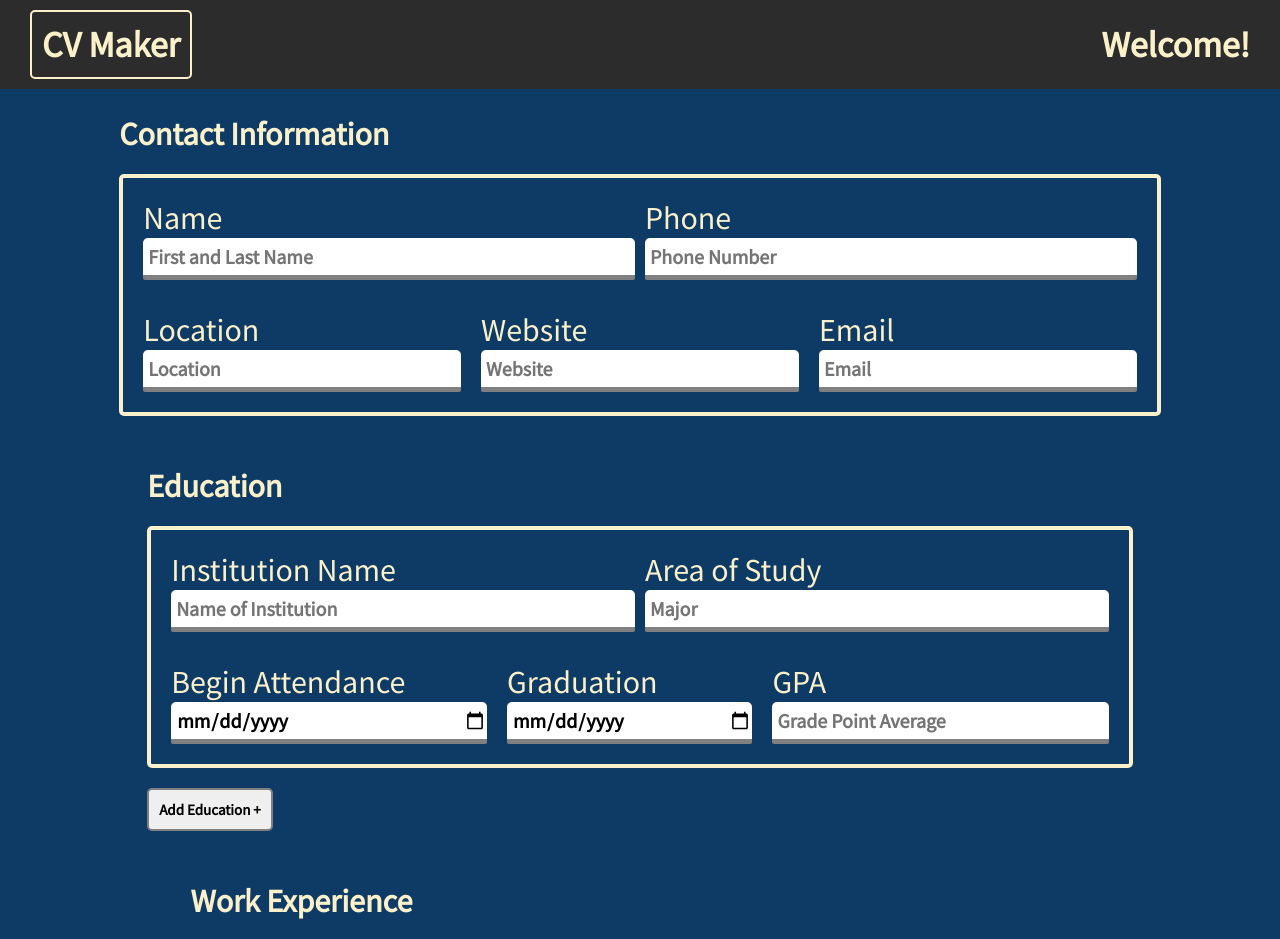
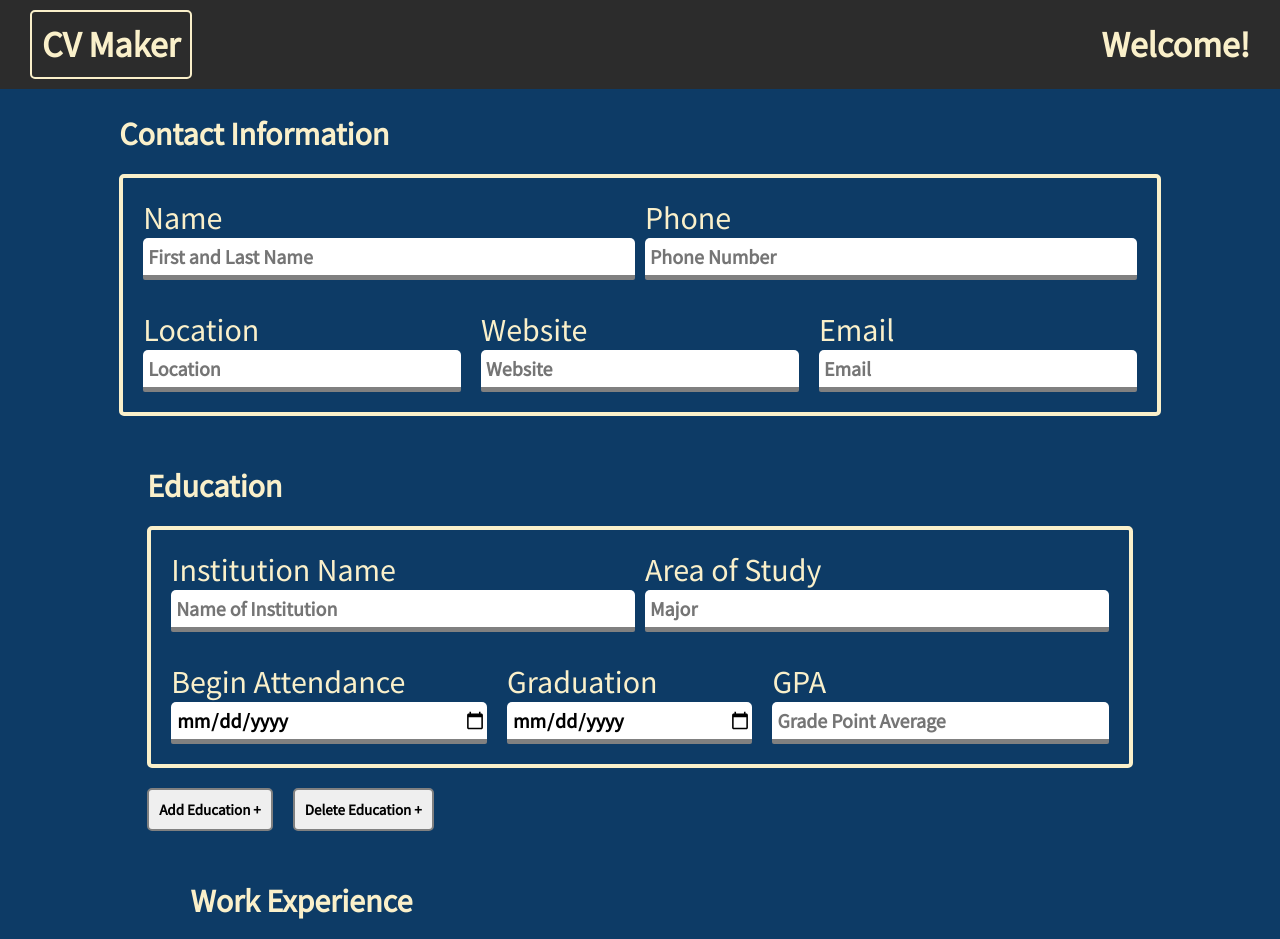
Before and after one commit to nhleto/resume-maker-final, a React (Create React App) app in the folder resume-frontend/: page / in a window 1280 px wide. Shown: the top 939 px of the page. Built offline with nearby package versions, Linux system fonts and the light colour scheme.

Commit message:
delete and add sections added to education and hooked into app.jsx

```diff
--- a/resume-frontend/src/App.jsx
+++ b/resume-frontend/src/App.jsx
@@ -14,15 +14,12 @@ class App extends React.Component{
 
     this.state = {
       values: { resume: {} },
-      education_sections: {
-        counter: 1,
-        components: []
-      }
+      education_counter: 1,
     }
-
     this.formSubmit = this.formSubmit.bind(this)
     this.onInputChange = this.onInputChange.bind(this)
     this.addSection = this.addSection.bind(this)
+    this.deleteSection = this.deleteSection.bind(this)
   }
 
   formSubmit(e){
@@ -46,22 +43,25 @@ class App extends React.Component{
     this.setState({
       resume: newOne
     })
+    console.log(this.state.values)
   }
 
   addSection(){
-    const { count } = this.state.education_sections.counter
-    const { components } = this.state.education_sections.components
-    this.setState({ counter: this.state.education_sections.counter += 1 })
-    let edComponents = [... this.state.education_sections.components, <Header/>]
-    for (let i = 0; i < count; i++) {
-      this.setState({
-        components: edComponents
-      })
-    }
-    // this.setState({ components: edComponents })
-    // console.log(edComponents)
-    console.log(this.state.education_sections)
-    // console.log(this.state.education_sections.counter, this.state.education_sections.components )
+    let addCount = this.state.education_counter
+    this.setState({
+      education_counter: addCount += 1
+    })
+    setTimeout(() => {
+      let edButtons = document.querySelectorAll("#edButton")
+      edButtons.forEach( button => { if (edButtons.length > 1)
+        { edButtons[0].remove()} })}, 25);
+  }
+
+  deleteSection(){
+    let negCount = this.state.education_counter
+    this.setState({
+      education_counter: negCount -= 1
+    })
   }
 
   render(){
@@ -72,9 +72,13 @@ class App extends React.Component{
           <Nav/>
         </header>
           <Header onInputChange={this.onInputChange} />
-          <Education onInputChange={this.onInputChange}
+          {[...Array(this.state.education_counter)].map((component, i) =>
+            <Education onInputChange={this.onInputChange}
+            key={i}
+            deleteSection={this.deleteSection}
             addSection={this.addSection}
             counter={this.state.educations} />
+          )}
           <WorkExperience onInputChange={this.onInputChange} />
           <Skills onInputChange={this.onInputChange} />
           <div className="center">
--- a/resume-frontend/src/components/Education.jsx
+++ b/resume-frontend/src/components/Education.jsx
@@ -6,7 +6,6 @@ export class Education extends React.Component{
     super(props)
 
     this.state={
-      count: 1,
       education: ({
         institution_name: '',
         major: '',
@@ -17,21 +16,24 @@ export class Education extends React.Component{
     }
     this.handleChange = this.handleChange.bind(this)
     this.sectionCount = this.sectionCount.bind(this)
+    this.deleteSection = this.deleteSection.bind(this)
   }
 
   handleChange(evt){
     const value = evt.target.value
     this.setState({
       education: {...this.state.education, [evt.target.name]: value}
-    });
-    this.props.onInputChange(this.state)
+    }, () => {
+      this.props.onInputChange(this.state);
+    })
   }
 
   sectionCount(){
-    // this.setState({
-    //   count: this.state.count += 1
-    // })
     this.props.addSection()
+  }
+
+  deleteSection(){
+    this.props.deleteSection()
   }
 
   render(){
@@ -106,7 +108,13 @@ export class Education extends React.Component{
         <button className="skills"
         style={{marginTop:'20px'}}
         onClick={this.sectionCount}
+        id='edButton'
         >Add Education +</button>
+        <button className="skills"
+        style={{marginTop:'20px', marginLeft:'20px'}}
+        onClick={this.deleteSection}
+        id='edButton_delete'
+        >Delete Education +</button>
       </div>
     </div>
     )
--- a/resume-frontend/src/components/Header.jsx
+++ b/resume-frontend/src/components/Header.jsx
@@ -21,8 +21,9 @@ export class Header extends React.Component{
     const value = evt.target.value
     this.setState({
       headers: {...this.state.headers, [evt.target.name]: value}
-    });
-    this.props.onInputChange(this.state)
+    }, () => {
+      this.props.onInputChange(this.state);
+    })
   }
 
   render(){
--- a/resume-frontend/src/components/Skills.jsx
+++ b/resume-frontend/src/components/Skills.jsx
@@ -21,9 +21,10 @@ export class Skills extends React.Component{
       let newName = [...this.state.skill_name, skillVal.value]
       this.setState({
         skill_name: newName
-      })
+      }, () => {
+        this.props.onInputChange(this.state);
+      });
       skillVal.value = ''
-      this.props.onInputChange(this.state)
     }
   }
 
--- a/resume-frontend/src/components/WorkExperience.jsx
+++ b/resume-frontend/src/components/WorkExperience.jsx
@@ -13,8 +13,9 @@ export class WorkExperience extends React.Component{
     const value = evt.target.value
     this.setState({
       work_experience: {...this.state.work_experience, [evt.target.name]: value}
-    });
-    this.props.onInputChange(this.state)
+    }, () => {
+      this.props.onInputChange(this.state);
+    })
   }
   render(){
     return(
```
Also changed, not shown: resume-frontend/src/App.css (line endings or trailing spaces).
